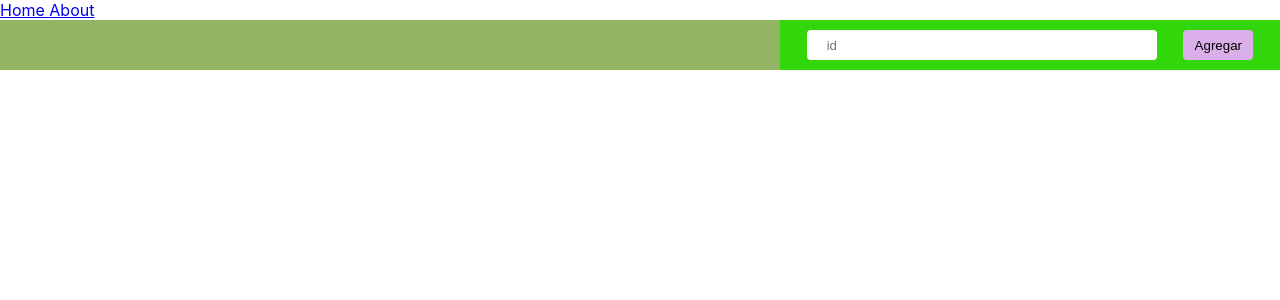
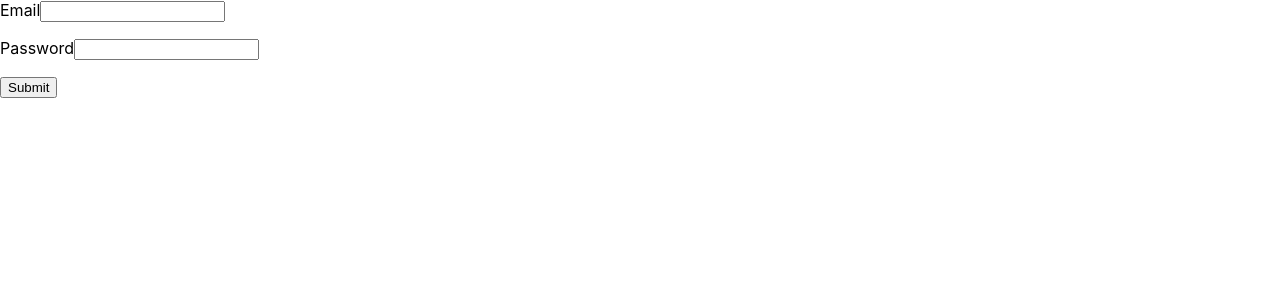
Before and after one commit to Maguiarrua/proy_integrador_dwa, a React (Vite) app in the folder template-cac/front/: page / in a window 1280 px wide. Before the commit this address had no page. Shown: the top 300 px of the page. Built offline with nearby package versions, Linux system fonts and the light colour scheme.

Commit message:
revisar from

```diff
--- a/template-cac/front/src/App.jsx
+++ b/template-cac/front/src/App.jsx
@@ -3,15 +3,19 @@ import Nav from "./components/Nav/Nav";
 import {useState} from "react";
 import Cards from "./components/Cards/Cards";
 import axios from "axios";
-import { Route, Routes } from "react-router-dom";
+import { Route, Routes, useLocation } from "react-router-dom";
 import About from "./components/About/About";
 import Detail from "./components/Detail/Detail";
 import PATHROUTES from "./helpers/PathRoutes.helpers";
+import Form from "./components/Form/Form";
 
 
 function App() {
+  const {pathname} = useLocation ();
+  const [characters, setCharacters] = useState ([]);
 
-  const [characters, setCharacters] = useState ([]);
+
+
 
   const  onSearch = (id) => {
     axios(`https://rickandmortyapi.com/api/character/${id}`).then(({ data }) => {
@@ -32,13 +36,14 @@ function App() {
 
   return (
     <>
-      <Nav onSearch={onSearch}/>
+      {pathname !== "/" && <Nav onSearch={onSearch}/>}
       <Routes>
-        <Route path={PATHROUTES.HOME} element={<Cards characters={characters} onClose={onClose}/>}/>
+      <Route path={PATHROUTES.HOME} element={<Cards characters={characters} onClose={onClose}/>}/>
       <Route path={PATHROUTES.ABOUT} element={<About/>}/>
       <Route path={PATHROUTES.DETAIL} element={<Detail/>}/>
+      <Route path={PATHROUTES.LOGIN} element={<Form/>}/>
       </Routes>
-
+      <Form/>
 
     </>
   );
--- a/template-cac/front/src/components/Form/Form.jsx
+++ b/template-cac/front/src/components/Form/Form.jsx
@@ -0,0 +1,53 @@
+import { useState } from "react";
+import validation from "./validation";
+
+
+
+const Form =() => {
+    const [userData, setUserData] = useState({
+        email:"",
+        password:"",
+    });
+    const [errors, setErrors] = useState({});
+
+    const handleChange = (e) =>{
+        setErrors(validation({...userData, [e.target.name]: e.target.value}))
+        setUserData({...userData, [e.target.name]: e.target.value})
+    };
+    return (
+        <div>
+            <form>
+            <div>
+                <label htmlFor="">Email</label>
+                <input name='email 'type="text" value={userData.email} onChange={handleChange}
+                />
+            {
+                errors.e1 ? (<p>{errors.e1}</p>) :
+                errors.e2 ? (<p>{errors.e2}</p>) : (
+                    <p>
+                        {errors.e3}
+                    </p>
+                )
+            }
+            </div>
+            <div>
+                <label htmlFor="">Password</label>
+                <input name='password' type="text" value={userData.password}onChange={handleChange}/>
+                {
+                errors.p1 ? (<p>{errors.p1}</p>) :
+                (
+                    <p>
+                        {errors.p2}
+                    </p>
+                )
+            }
+
+
+            </div>
+            <button>Submit</button>
+            </form>
+        </div>
+    )
+};
+
+export default Form
--- /dev/null
+++ b/template-cac/front/src/components/Form/validation.js
@@ -0,0 +1,22 @@
+const validation = (data) =>{
+let errors ={};
+if(!data.email.includes("@")){
+    errors.e1 = 'Ingresa un email válido';
+
+}
+if(!data.email){
+    errors.e2 = 'Este campo es obligatorio';
+}
+if(!data.email.lenght > 35){
+     errors.e3= 'De ser menor a 35 caracteres';
+}
+if(!/\d/.test(data.password)){
+errors.p1='Debe tener un numero';
+}
+if(data.password.lenght <6 || data.password.lenght > 10){
+errors.p2='Debe tener mas de 6 y menos de 10 caracteres';
+}
+return errors;
+} ;
+
+export  default validation;
--- a/template-cac/front/src/helpers/PathRoutes.helpers.js
+++ b/template-cac/front/src/helpers/PathRoutes.helpers.js
@@ -4,6 +4,7 @@ const PATHROUTES = {
     HOME:'/home',
     ABOUT: '/about',
     DETAIL: '/detail/:id',
+    LOGIN: '/form'
 }
 
 
```
